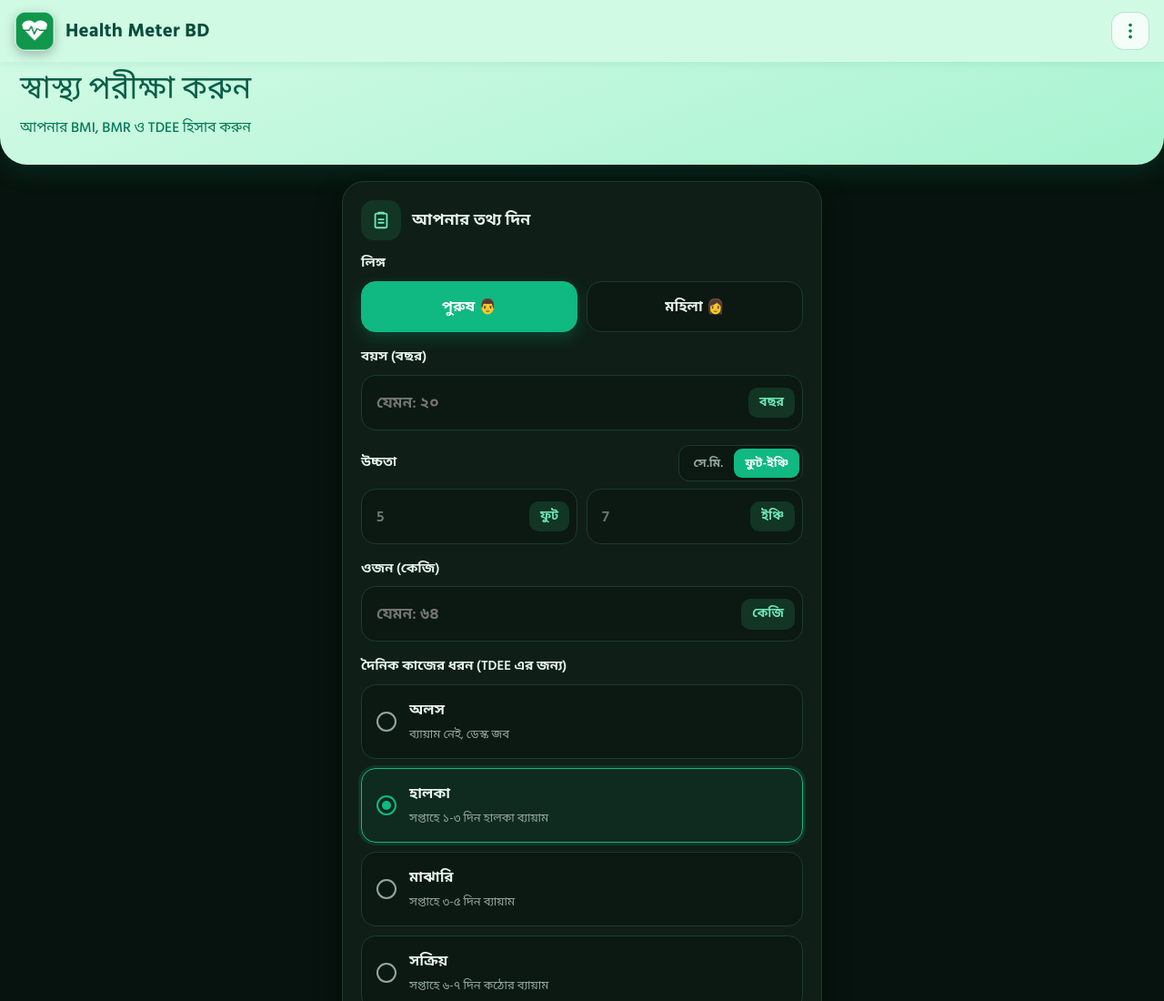
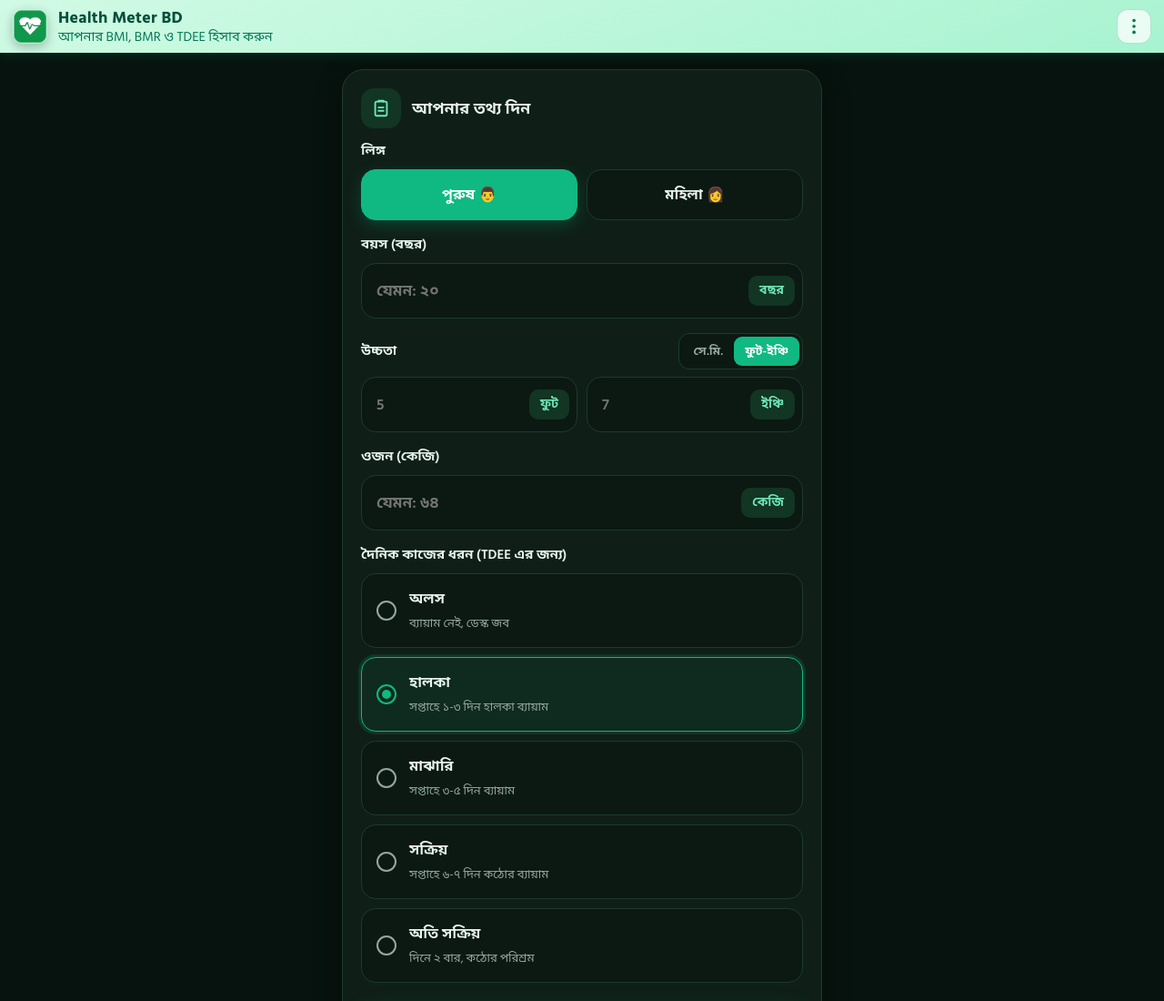
Before and after one commit to Esahak83/health-meter-bd45, a plain HTML site: page index.html in a window 1280 px wide. Shown: the top 1100 px of the page at 91% size. Drawn offline with Linux system fonts and the light colour scheme; a web font is replaced by a local one.

Commit message:
Add files via upload

```diff
--- a/index.html
+++ b/index.html
@@ -56,13 +56,16 @@ body{
 button,input{font-family:inherit;font-size:inherit;color:inherit}
 .topbar{
   position:sticky;top:0;z-index:30;display:flex;align-items:center;gap:12px;
-  padding:12px 16px;padding-top:calc(12px + env(safe-area-inset-top));
-  background:#d1fae5;box-shadow:0 2px 10px rgba(5,150,105,.10);
+  padding:8px 14px;padding-top:calc(8px + env(safe-area-inset-top));
+  background:linear-gradient(160deg,#d1fae5 0%,#a7f3d0 100%);box-shadow:0 3px 12px rgba(5,150,105,.18);
 }
 .hero{background:linear-gradient(160deg,#d1fae5 0%,#a7f3d0 100%);border-radius:0 0 30px 30px;padding:8px 22px 28px;box-shadow:0 10px 24px rgba(5,150,105,.16)}
 .hero h2{margin:0;font-family:'Galada','Hind Siliguri','Noto Sans Bengali',sans-serif;font-weight:400;font-size:2.15rem;line-height:1.3;color:#065f46}
 .hero p{margin:8px 0 0;color:#047857;font-weight:500;font-size:.98rem}
-.topbar .titles h1{color:#064e3b}
+.topbar .titles h1{color:#064e3b;font-size:1.12rem}
+.topbar .titles p{color:#047857;margin:0;font-family:'Galada','Hind Siliguri','Noto Sans Bengali',sans-serif;font-size:.92rem;line-height:1.3}
+.topbar .logo{width:38px;height:38px;border-radius:11px}
+.topbar .icon-btn{width:38px;height:38px;border-radius:12px}
 .topbar .icon-btn{background:rgba(255,255,255,.75);border-color:rgba(5,150,105,.25);color:#047857}
 .logo{width:44px;height:44px;border-radius:13px;flex:none;box-shadow:0 4px 12px rgba(0,0,0,.25)}
 .titles{flex:1;min-width:0}
@@ -245,7 +248,7 @@ body.app .devcard-wrap{display:none}
 
 <div class="topbar">
   <img class="logo" src="icon-192.png" alt="" width="44" height="44">
-  <div class="titles"><h1>Health Meter BD</h1></div>
+  <div class="titles"><h1>Health Meter BD</h1><p>আপনার BMI, BMR ও TDEE হিসাব করুন</p></div>
   <div class="menu-wrap" id="menuWrap">
     <button class="icon-btn" id="menuBtn" aria-label="মেনু" aria-haspopup="true" aria-expanded="false">
       <svg viewBox="0 0 24 24" fill="currentColor"><circle cx="12" cy="5" r="2"/><circle cx="12" cy="12" r="2"/><circle cx="12" cy="19" r="2"/></svg>
@@ -257,10 +260,6 @@ body.app .devcard-wrap{display:none}
     </div>
   </div>
 </div>
-<header class="hero">
-  <h2>স্বাস্থ্য পরীক্ষা করুন</h2>
-  <p>আপনার BMI, BMR ও TDEE হিসাব করুন</p>
-</header>
 
 <main>
   <section class="card" id="formCard">
```
